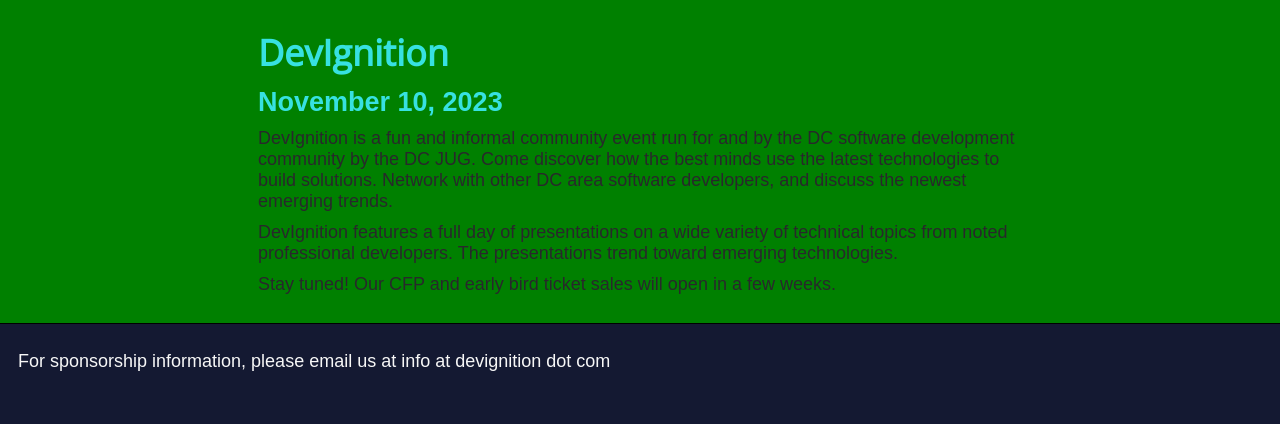
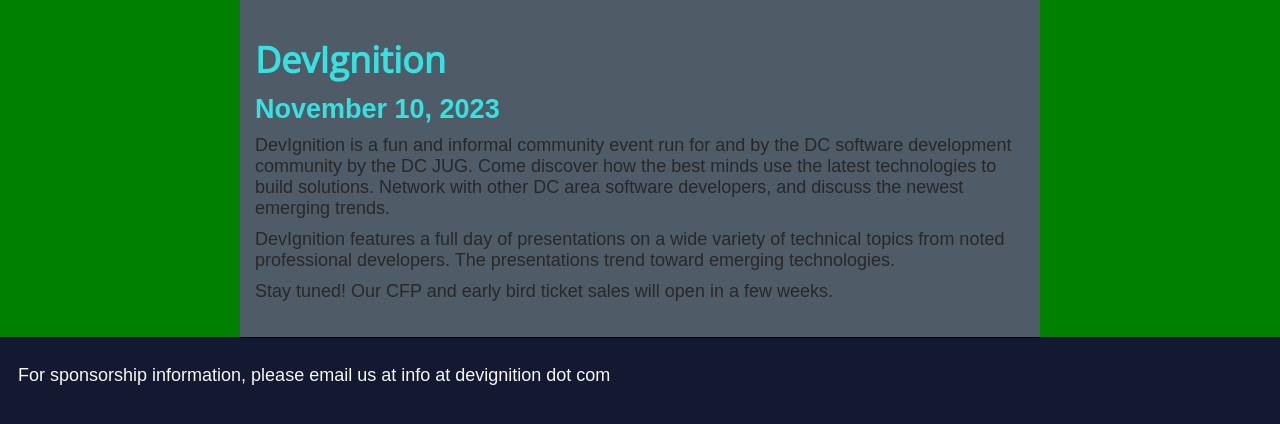
Before and after one commit to gothamgo/devignition, a Jekyll site: the page built from index.html, in a window 1280 px wide. Shown: the top 424 px of the page. Built offline with Jekyll 4.4.1, drawn with Linux system fonts in a browser that asks for light colours; some web fonts are replaced.

Commit message:
Update index.html

```diff
--- a/index.html
+++ b/index.html
@@ -4,7 +4,7 @@
 
 <style>
   div.content {
-    padding: 1em 1em 1em 1em;
+    background-color: #4f5b66;
     margin: 0 auto;
     max-width: 800px;
   }
```
